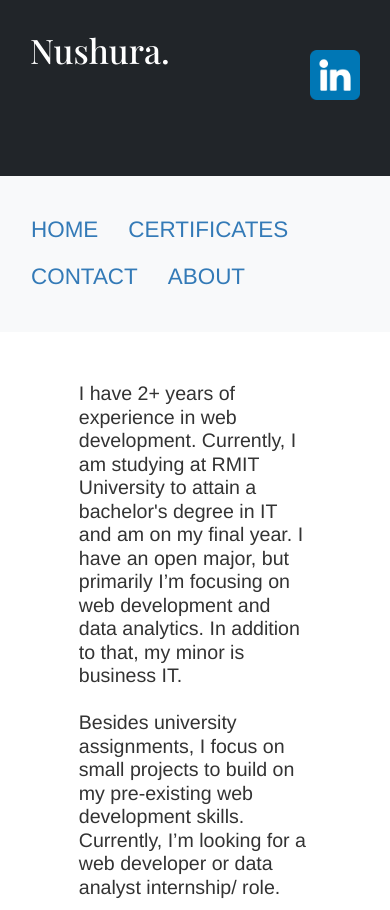
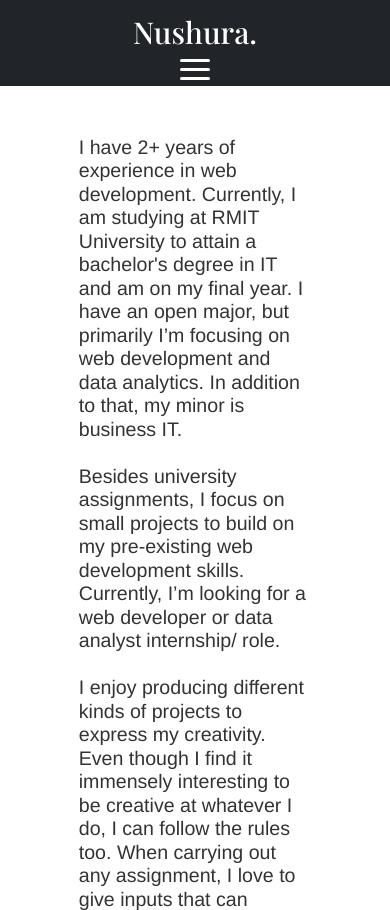
Before and after one commit to Nushura/portfolio, a plain HTML site: page about.html in a window 390 px wide. Shown: the top 910 px of the page. Drawn offline with nearby package versions, Linux system fonts and the light colour scheme.

Commit message:
responsive navigation bar edit

```diff
--- a/about.html
+++ b/about.html
@@ -39,34 +39,22 @@
 
     <!-- Main div starts here -->
     <div class="wrapper">
-
-        <!-- HEADER -->
-        <div class=" p-5 bg-dark d-flex justify-content-between">
-            <span class="links">
-                <!-- Heading -->
-                <div id="heading" class="display-1">
-                    <p class="logo">Nushura.</p>
-                </div>
-            </span>
-
-            <span class="links">
-                <h3><a href="https://www.linkedin.com/in/nushura-islam-b850b51bb/" target="_blank">
-                    <p><img src="linkedin (2).png" width="50" height="50" alt="LinkedIn logo"></p>
-                </a><br></h3>
-            </span>
-        </div>
-
-        <!-- NAVIGATION BAR -->
-        <div class="navbar pt-5 pb-5 bg-light">
-            <div class="container-fluid text-dark">
-                <ul class="nav navbar-right display-5">
-                    <li class="active"><a href="index.html">HOME</a></li>
-                    <li><a href="certs.html">CERTIFICATES</a></li>
+        <nav class="navbar bg-dark">
+            <div class="heading">Nushura.</div>
+            <a href="#" class="toggle-button">
+                <span class="bar"></span>
+                <span class="bar"></span>
+                <span class="bar"></span>
+            </a>
+            <div class="navbar-links">
+                <ul>
+                    <li><a href="index.html">HOME</a></li>
+                    <li><a href="certs.html">CERTIFICATE</a></li>
                     <li><a href="contact.html">CONTACT</a></li>
                     <li><a href="about.html">ABOUT</a></li>
                 </ul>
             </div>
-        </div>
+        </nav>
 
         <!-- MAIN CONTENT STARTS HERE -->
         <!-- Change this part according to each page -->
@@ -97,6 +85,7 @@
             </div>
         </div>
     </div>
+    <script src="portfolio.js"></script>
 
 </body>
 
--- a/index.css
+++ b/index.css
@@ -1,7 +1,92 @@
-#heading{font-family: 'Playfair Display', serif;
-    color:white}
+* {
+    box-sizing: border-box;
+}
 
-.links{
-    display:inline-block;
-    text-align:left;
+body {
+    margin: 0;
+    padding: 0;
 }
+
+.navbar{
+    display: flex;
+    justify-content: space-between;
+    /* align-items: center; */
+    color: white;
+}
+
+.heading{
+    font-size: 3rem;
+    margin: .5rem;
+    font-family: 'Playfair Display', serif;
+    color:white;
+}
+
+.navbar-links ul {
+    margin: 0;
+    padding: 0;
+    display: flex;
+}
+
+.navbar-links li{
+    list-style: none;
+}
+
+.navbar-links li a{
+    text-decoration: none;
+    color: white;
+    padding: 2rem;
+    display: block;
+}
+
+.navbar-links li:hover {
+    background-color: grey;
+}
+
+.toggle-button{
+    position:initial;
+    top:.75rem;
+    right: 1rem;
+    display:none;
+    flex-direction:column;
+    justify-content:space-between;
+    width: 30px;
+    height: 21px;
+}
+
+.toggle-button .bar{
+    height: 3px;
+    width: 100%;
+    background-color: white;
+    border-radius: 10px;
+}
+
+/* media query checks when a certain condition is met then carry out these different operations */
+
+@media (max-width: 400px) {
+    .toggle-button{
+        display:flex;
+    }
+
+    .navbar-links {
+        display:none;
+        width: 100%;
+    }
+
+    .navbar {
+        flex-direction: column;
+        align-items: flex-start;
+    }
+
+    .navbar-links ul {
+        width: 100%;
+        flex-direction: column;
+    }
+
+    .navbar-links li a {
+        padding: .5rem 1rem;
+    }
+
+    .navbar-links.active {
+        display: flex;
+    }
+}
--- /dev/null
+++ b/portfolio.js
@@ -0,0 +1,18 @@
+// const toggleButton = document.getElementsByClassName('toggle-button')[0]
+// const navBarLinks = document.getElementsByClassName('navbar-links')[0]
+
+// // Whenever this element is clicked
+// // we want to run a certain function
+// // and inside of the function all we want to do is take the nav bar links
+// // wanna access all the different classes on it
+// // and we wanna just toggle the active class
+// toggleButton.addEventListener('click', () => {
+//     navBarLinks, classList.toggle('active')
+// })
+
+const toggleButton = document.getElementsByClassName('toggle-button')[0]
+const navbarLinks = document.getElementsByClassName('navbar-links')[0]
+
+toggleButton.addEventListener('click', () => {
+  navbarLinks.classList.toggle('active')
+})
```
Also changed, not shown: certs.html (+13 -24 lines), contact.html (+13 -24 lines), index.html (+13 -23 lines).
